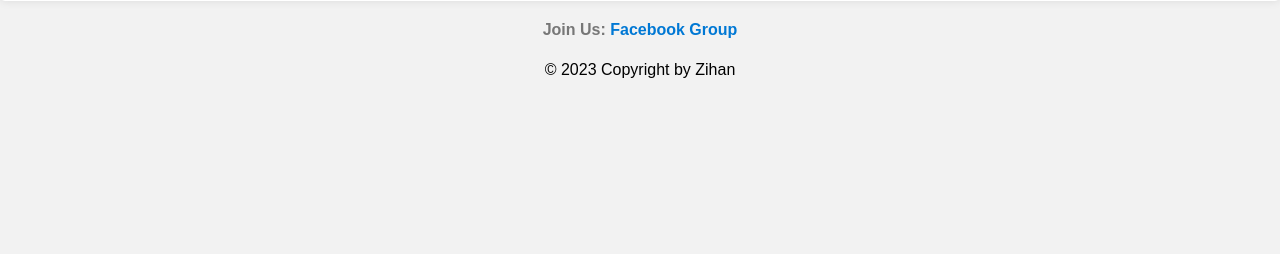
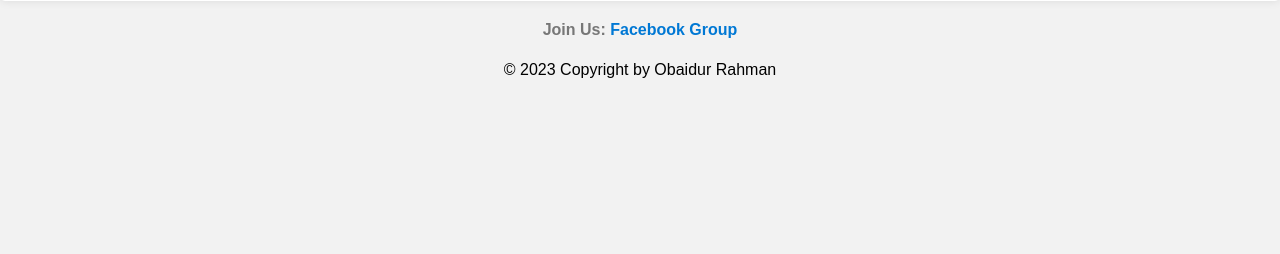
Before and after one commit to obaidur952952/Udvash-Class-Downloader, a Flask app: page / in a window 1280 px wide. Shown: the part 460-714 px from the top of the page. Run offline with Flask 3, Linux system fonts and the light colour scheme.

Commit message:
Update index.html

```diff
--- a/templates/index.html
+++ b/templates/index.html
@@ -22,7 +22,7 @@
     <h4>Join Us: <a href="https://facebook.com/groups/780781737137544/">Facebook Group</a></h4>
 
     <footer>
-        &copy; 2023 Copyright by Zihan
+        &copy; 2023 Copyright by Obaidur Rahman
     </footer>
 </body>
 
```
